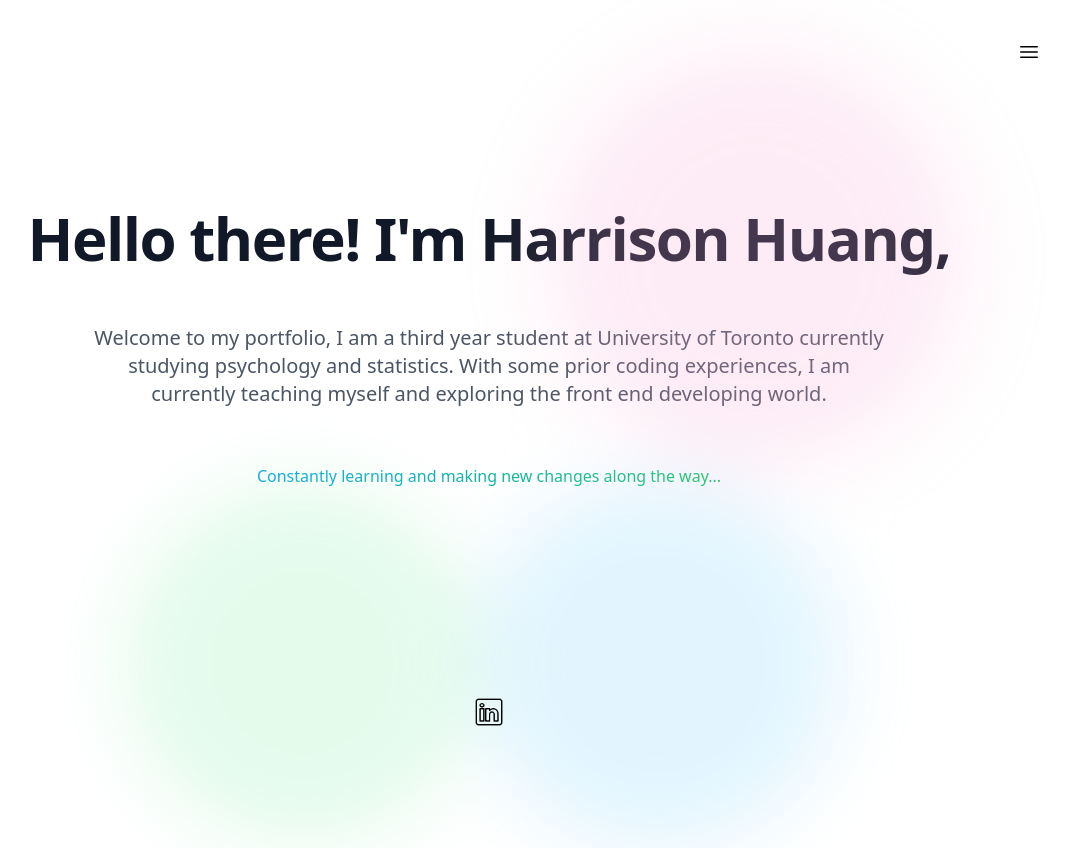
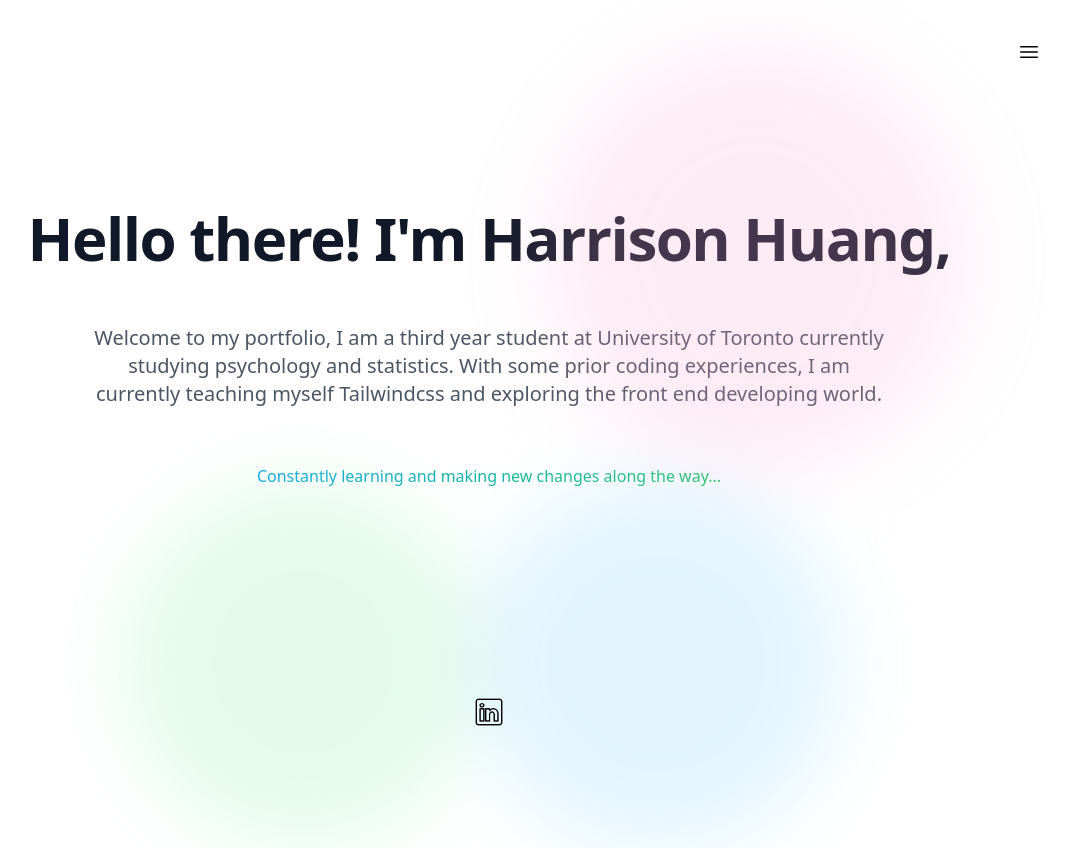
Before and after one commit to lemonface88/portfolio, a React (Vite) app: page / in a window 1280 px wide. Shown: the whole page, without its empty margins (199-1268 px from the left). Built offline with nearby package versions, Linux system fonts and the light colour scheme.

Commit message:
Update Landing.jsx

```diff
--- a/src/components/Landing.jsx
+++ b/src/components/Landing.jsx
@@ -21,7 +21,7 @@ function Landing(){
                 Welcome to my portfolio, I am a third year student at University of Toronto
                     currently studying psychology and statistics.
                     With some prior coding experiences,
-                    I am currently teaching myself and exploring the front end developing world.
+                    I am currently teaching myself Tailwindcss and exploring the front end developing world.
             </p>
 
             </div>
```
